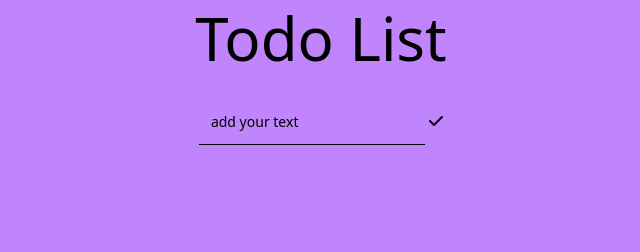
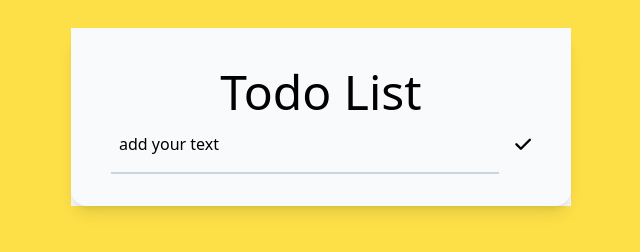
Before and after one commit to Milad-F84/todo-app, a website: page src/index.html in a window 1280 px wide. Shown: the whole page, without its empty margins (319-959 px from the left). Drawn offline with Linux system fonts and the light colour scheme.

Commit message:
new todo complete

```diff
--- a/src/index.html
+++ b/src/index.html
@@ -8,12 +8,16 @@
     <link rel="stylesheet" href="./assets/icon/fontawesome-free-6.6.0-web/fontawesome-free-6.6.0-web/css/all.min.css">
     <script src="./main.js" defer></script>
 </head>
-<body class="bg-purple-400">
-    <div class="container-primary flex flex-col items-center gap-8">
-        <h1 class="text-6xl mt-2 fon">Todo List</h1>
-        <div class="">
-            <input class="text-black text-sm w-auto flex-1 outline-none bg-transparent p-3 font-extralight border-b border-solid border-black placeholder:text-black" id="input" type="text" placeholder="add your text" />
-            <i class="fa-solid fa-check cursor-pointer" id="btn" onclick="addTodo()"></i>
+<body class="h-screen bg-yellow-300">
+    <div class="max-w-[500px] w-full font-sans absolute m-auto left-0 right-0 top-7 bg-slate-50 text-center">
+        <div class="py-8 px-10 shadow-lg rounded-2xl">
+            <h1 class="text-5xl mt-2 font-medium">Todo List</h1>
+            <div class="relative flex justify-between items-center gap-4 ">
+                <input
+                    class="w-full bg-transparent text-black border-b-2 border-solid border-slate-300 py-4 px-2 focus:outline-none focus:border-blue-600 placeholder:text-black"
+                    id="input" type="text" placeholder="add your text" />
+                <i class="fa-solid fa-check cursor-pointer relative text-lg" id="btn" onclick="addTodo()"></i>
+            </div>
         </div>
         <ul id="root">
 
--- a/src/main.js
+++ b/src/main.js
@@ -4,13 +4,14 @@ const btn = document.getElementById("btn");
 const root = document.getElementById("root");
 let editableItemId = null;
 let TODOS = JSON.parse(localStorage.getItem("todos"));
-if(!TODOS){
+if (!TODOS) {
   TODOS = [];
 }
 
 //FUNCTIONS
 function addTodo() {
   const inputVal = input.value;
+  if (inputVal) {
     const newId = Math.floor(Math.random() * 10000000);
 
     const newTodo = {
@@ -23,6 +24,7 @@ function addTodo() {
     window.localStorage.setItem("todos", JSON.stringify(TODOS));
     render();
   }
+}
 render();
 
 function render() {
@@ -30,16 +32,16 @@ function render() {
     if (todo.id === editableItemId) {
       return `
           <li>
-          <input class="text-black text-sm w-auto flex-1 outline-none bg-transparent p-3 font-extralight border-b border-solid border-black placeholder:text-black"  id="editInput" type="text" value="${todo.text}" placeholder="add your new text"></input>
-          <i class="fa-solid fa-check cursor-pointer" onclick="sumbitTodo(${todo.id})"></i>
+          <input class="w-auto bg-transparent text-black border-b-2 border-solid border-slate-300 py-4 px-2 focus:outline-none focus:border-blue-600 placeholder:text-black"  id="editInput" type="text" value="${todo.text}" placeholder="add your new text"></input>
+          <i class="fa-solid fa-check cursor-pointer relative text-lg" onclick="sumbitTodo(${todo.id})"></i>
           </li>
           `;
     }
     return `
       <li>
       ${todo.text}
-      <i class="fa-solid fa-trash cursor-pointer" onclick="deleteTodo(${todo.id})"></i>
-      <i class="fa-solid fa-pen-to-square cursor-pointer" onclick="editTodo(${todo.id})"></i>
+      <i class="fa-solid fa-trash cursor-pointer text-lg" onclick="deleteTodo(${todo.id})"></i>
+      <i class="fa-solid fa-pen-to-square cursor-pointer text-lg" onclick="editTodo(${todo.id})"></i>
       </li>
       `;
   }).join("");
```
Also changed, not shown: src/output.css. Lines whose indentation alone changed are shown as unchanged.
